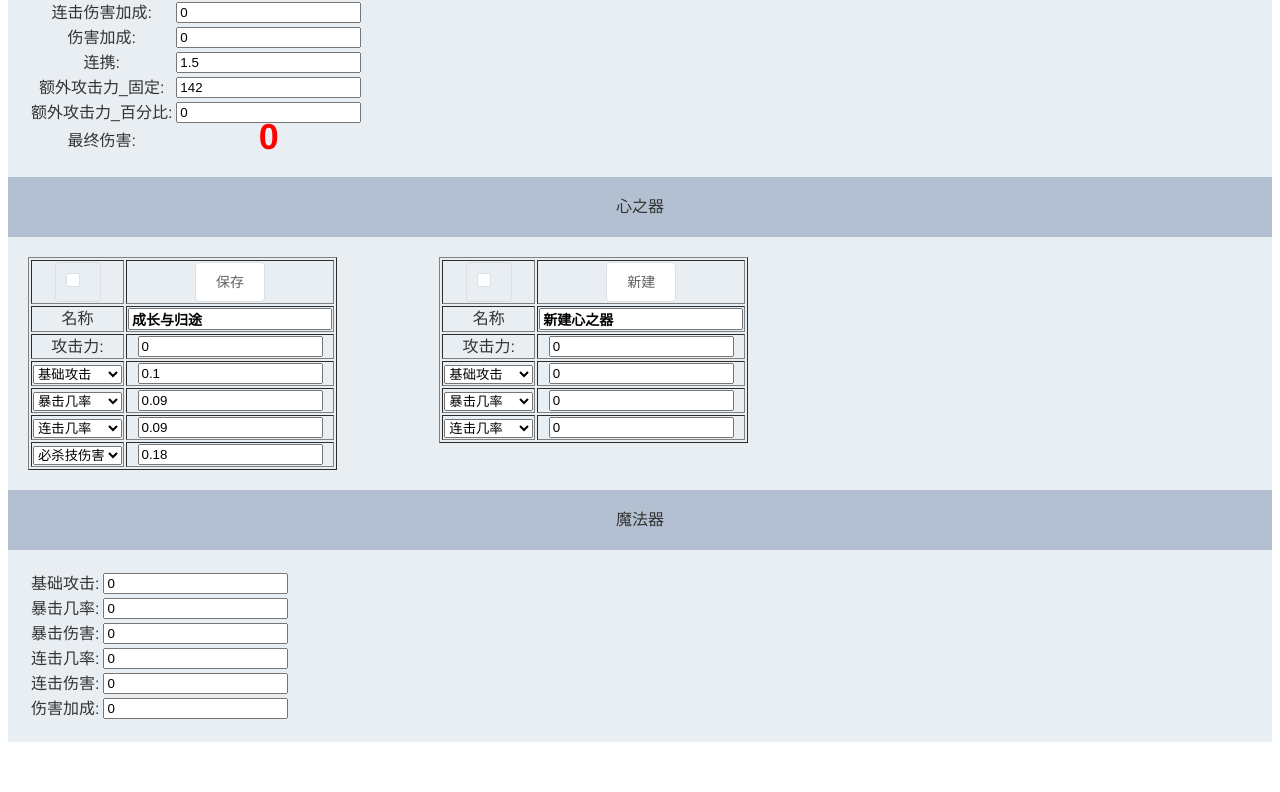
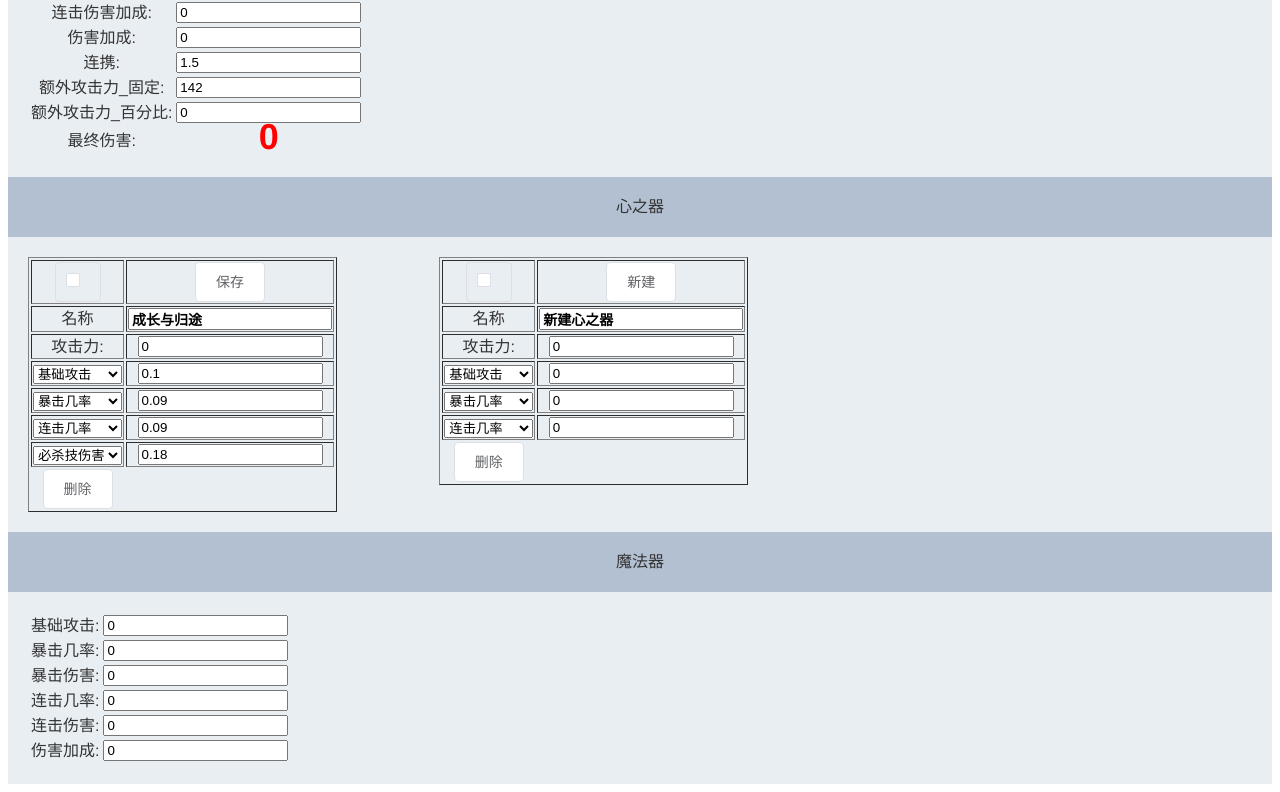
Before and after one commit to LevyDeng/RE0DamageCaculator, a Vue app: page / in a window 1280 px wide. Shown: the part 536-1328 px from the top of the page. Before the commit the page ends 1286 px from the top, so only its background shows below. Built offline with nearby package versions, Linux system fonts and the light colour scheme.

Commit message:
添加报错信息

```diff
--- a/src/components/xinzhiqi.vue
+++ b/src/components/xinzhiqi.vue
@@ -3,23 +3,27 @@
     <table border="">
       <tr>
         <td><el-checkbox border :checked="xinzhiqiData.checked"></el-checkbox></td>
-        <td v-if="xinzhiqiData.id!=-1"><el-button @click="save">保存</el-button></td>
-        <td v-if="xinzhiqiData.id==-1"><el-button>新建</el-button></td>
+        <td v-if="xinzhiqiData.id!=-1"><el-button @click="save">保存</el-button><span v-if="saveSuccess==false" style="color:red;font-size:12px">保存失败</span></td>
+        <td v-if="xinzhiqiData.id==-1"><el-button @click="save">新建</el-button></td>
       </tr>
       <tr>
         <td>名称</td>
-        <td><input :value="xinzhiqiData.name" style="font-weight:bold;font-size:14px"></td>
+        <td><input :value="xinzhiqiData.name" ref="name" style="font-weight:bold;font-size:14px"></td>
       </tr>
       <tr>
         <td>攻击力:</td>
-        <td><input :value="xinzhiqiData.attack"></td>
+        <td><input :value="xinzhiqiData.attack" ref="attack">
+          <div v-if="attackValid==false"><span style="color:red;font-size:12px">{{errorMsg}}</span></div>
+        </td>
       </tr>
       <tr v-for="(v,k,i) in xinzhiqiData.properties" :key="k">
         <td><select :ref="'select'+i">
             <option v-for="(v0,k0) in x_properties" :key="k0" :selected="k==k0 ? true : false">{{k0}}</option>
           </select></td>
-        <td><input :value="v" :ref="'input'+i"></td>
+        <td><input :value="v" :ref="'input'+i">
+        <div v-if="inputErrors[i]==true"><span style="color:red;font-size:12px">{{errorMsg}}</span></div></td>
       </tr>
+      <tr><el-button>删除</el-button></tr>
     </table>
   </div>
 </template>
@@ -37,6 +41,18 @@ export default {
     save: function() {
       var ALLVALID = true
       var p = {}
+      //初始化错误信息
+      this.attackValid=true
+        if (isNaN(this.$refs.attack.value)) {
+          this.attackValid=false
+          ALLVALID=false
+        }
+
+      this.inputErrors=[]
+      for (var i0=0;i0<this.propertiesNum;i0++) {
+        this.inputErrors.push(false)
+      }
+
       for (var i=0; i<this.propertiesNum; i++) {
         var label = this.$refs['select'+i.toString()][0].value
         var value = this.$refs["input"+i][0].value
@@ -49,10 +65,24 @@ export default {
         }
       }
       if (ALLVALID == true) {
-        this.xinzhiqiData.properties=p
-        this.saveError=false
+        if (this.xinzhiqiData.id!=-1) {
+          this.xinzhiqiData.name = this.$refs.name.value
+          this.xinzhiqiData.attack=this.$refs.attack.value
+          this.xinzhiqiData.properties=p
+          this.saveSuccess=true
+        } else {
+          var newid = this.$root.$data.num+1
+          this.$root.$data.xinzhiqis[newid]={
+            id: newid,
+            name: this.$refs.name.value,
+            attack: this.$refs.attack.value,
+            checked: false,
+            properties: p
+          }
+          this.$root.$data.num += 1
+        }
       } else {
-        this.saveError = true
+          this.saveSuccess = false
       }
     },
     isValid: function(label,input) {
@@ -89,8 +119,10 @@ export default {
         "--None--": [0,0]
       },
     */
+      saveSuccess: true,
+      attackValid: true,
       inputErrors: [],
-      saveError: Boolean
+      errorMsg: "值必须为数字"
     }
   },
   props: {
```
